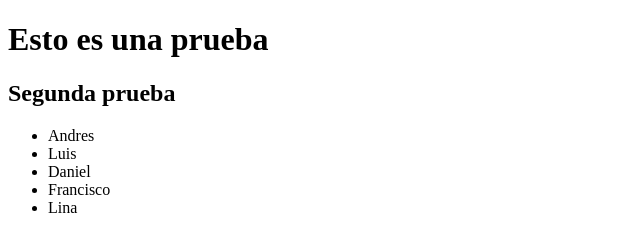
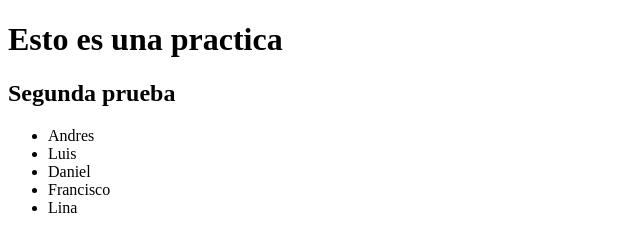
Before and after one commit to monitoriasMinTic2022/ejercicioGit, a plain HTML site: page index.html in a window 1280 px wide. Shown: the full height of the page, 0-640 px from the left. Drawn offline with Linux system fonts and the light colour scheme.

Commit message:
cambio 2

```diff
--- a/index.html
+++ b/index.html
@@ -7,7 +7,7 @@
 </head>
 <body>
     <h1>
-        Esto es una prueba
+        Esto es una practica
     </h1>
     <h2>
         Segunda prueba
```
